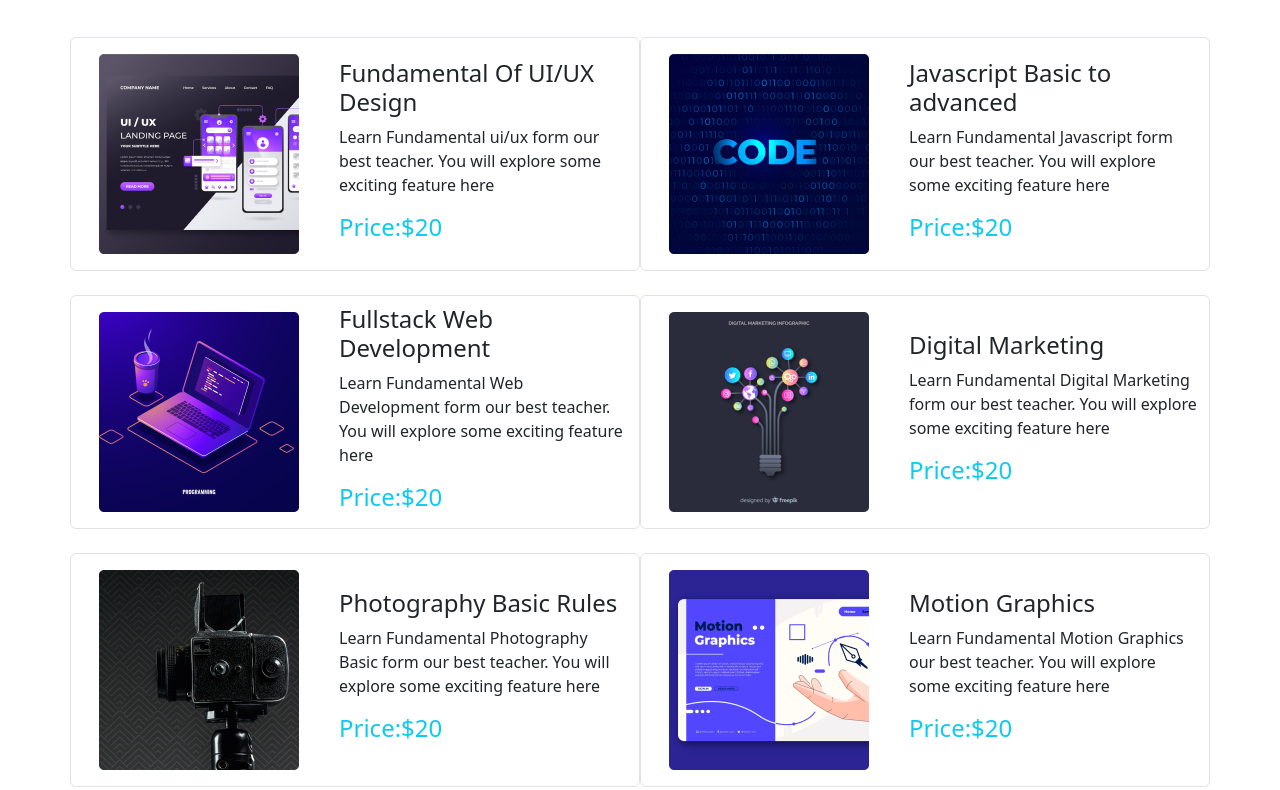
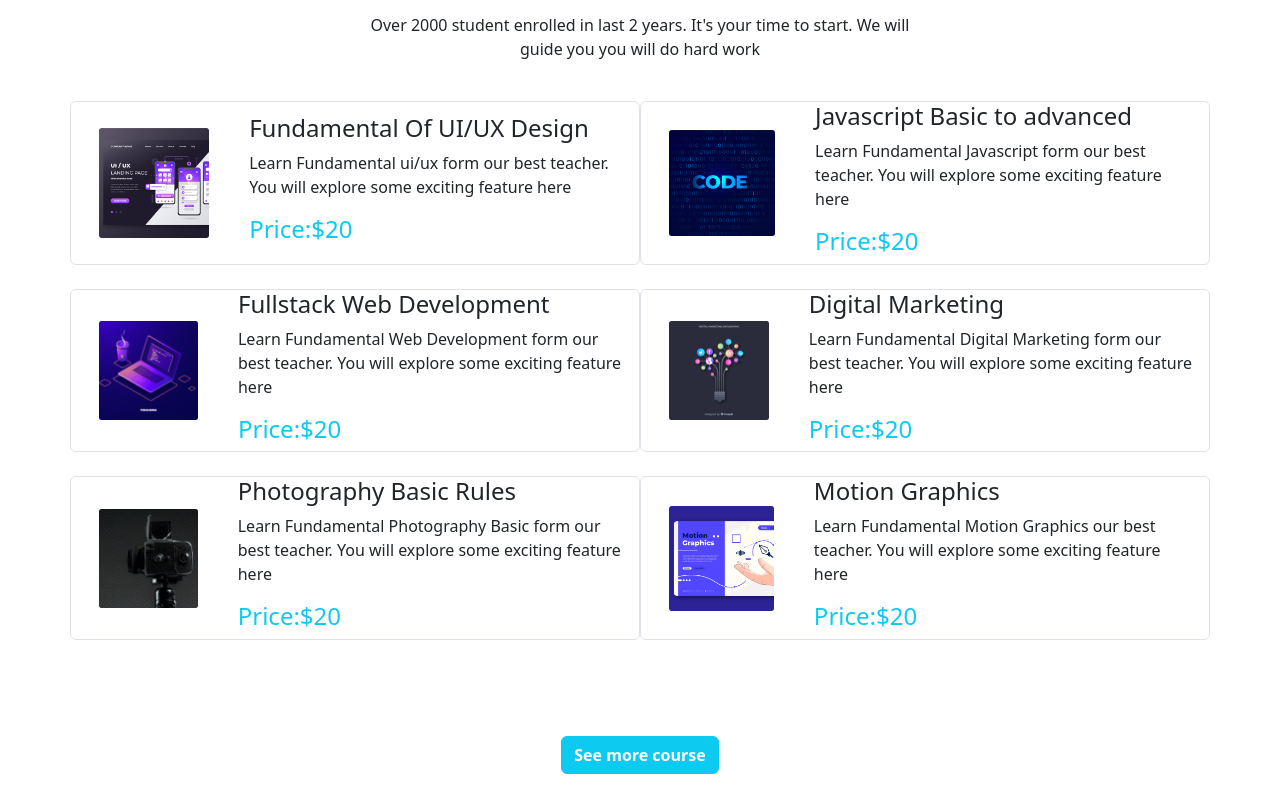
Before and after one commit to iamMHasan/assignment-3, a plain HTML site: page index.html in a window 1280 px wide. Shown: the part 913-1703 px from the top of the page. Drawn offline with nearby package versions, Linux system fonts and the light colour scheme.

Commit message:
final check

```diff
--- a/index.html
+++ b/index.html
@@ -94,7 +94,7 @@
 
     <!-- popular courses section start  -->
     <section class="container my-5">
-        <div class="text-center">
+        <div class="text-center py-5">
             <h1 class="my-3 display-4">Discover Our Popular <br> Courses</h1>
             <p>Over 2000 student enrolled in last 2 years. It's your time to start. We will <br> guide you you will do
                 hard work</p>
@@ -102,7 +102,7 @@
             <div class="row row-cols-1 row-cols-md-1 row-cols-lg-2 pt-4 g-4">
                 <div class="col-12  col-md-6 col-lg-6 d-flex flex-column flex-sm-row flex-md-row align-items-center border rounded">
                     <div class="p-3">
-                        <img src="./images/course/course-1.png" alt="">
+                        <img class="img-fluid" src="./images/course/course-1.png" alt="">
                     </div>
                     <div class="text-start ms-4">
                         <h4>Fundamental Of UI/UX Design</h4>
@@ -114,7 +114,7 @@
                 <div
                     class="col-12 col-md-6 col-lg-6 d-flex flex-column flex-sm-row flex-md-row align-items-center border rounded">
                     <div class="p-3">
-                        <img src="./images/course/course-2.png" alt="">
+                        <img class="img-fluid" src="./images/course/course-2.png" alt="">
                     </div>
                     <div class="text-start ms-4">
                         <h4>Javascript Basic to advanced</h4>
@@ -126,7 +126,7 @@
                 <div
                     class="col-12 col-md-6 col-lg-6 d-flex flex-column flex-sm-row flex-md-row align-items-center border rounded">
                     <div class="p-3">
-                        <img src="./images/course/course-3.png" alt="">
+                        <img class="img-fluid" src="./images/course/course-3.png" alt="">
                     </div>
                     <div class="text-start ms-4">
                         <h4>Fullstack Web Development</h4>
@@ -138,7 +138,7 @@
                 <div
                     class="col-12 col-md-6 col-lg-6 d-flex flex-column flex-sm-row flex-md-row align-items-center border rounded">
                     <div class="p-3">
-                        <img src="./images/course/course-4.png" alt="">
+                        <img class="img-fluid" src="./images/course/course-4.png" alt="">
                     </div>
                     <div class="text-start ms-4">
                         <h4>Digital Marketing</h4>
@@ -150,7 +150,7 @@
                 <div
                     class="col-12 col-md-6 col-lg-6 d-flex flex-column flex-sm-row flex-md-row align-items-center border rounded">
                     <div class="p-3">
-                        <img src="./images/course/course-5.png" alt="">
+                        <img class="img-fluid" src="./images/course/course-5.png" alt="">
                     </div>
                     <div class="text-start ms-4">
                         <h4>Photography Basic Rules</h4>
@@ -162,7 +162,7 @@
                 <div
                     class="col-12 col-md-6 col-lg-6 d-flex flex-column flex-sm-row flex-md-row align-items-center border rounded">
                     <div class="p-3">
-                        <img src="./images/course/course-6.png" alt="">
+                        <img class="img-fluid" src="./images/course/course-6.png" alt="">
                     </div>
                     <div class="text-start ms-4">
                         <h4>Motion Graphics</h4>
@@ -213,9 +213,9 @@
         </div>
     </section>
     <!-- explore the institute end -->
-   <div class="container py-5">
+   <section class="container py-5">
     <h1 class="my-5 display-4 text-center">Meet our successful students</h1>
-    <div class="row row-cols-2 row-cols-md-4">
+    <div class="row row-cols-2 row-cols-md-4 gx-4">
         <div class="col border rounded">
             <img class="img-fluid mb-2" src="./images/student/student-1.png" alt="">
            <h5 class="mb-0">Md Jalal</h5>
@@ -237,7 +237,7 @@
            <small>Web Devloper</small>
         </div>
     </div>
-   </div>
+</section>
     <!-- ready to join section start  -->
     <section class="container bg-info p-5">
         <div class="row align-items-center">
```
